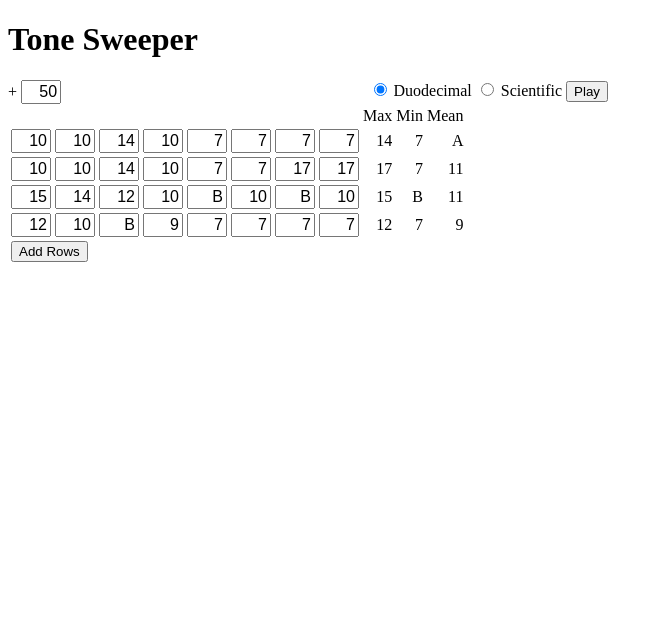
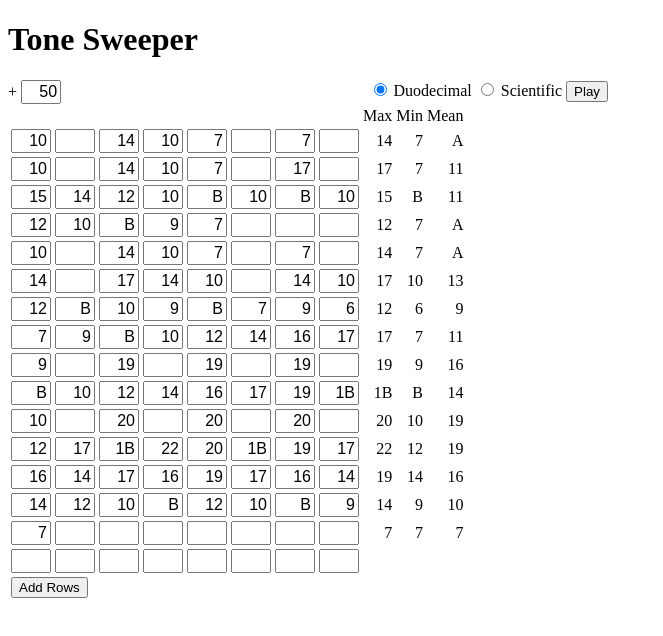
Before and after one commit to silloi/tonesweeper, a SvelteKit app: page / in a window 1280 px wide. Shown: the top 636 px of the page, without its empty margins (0-663 px from the left). Built offline with nearby package versions, Linux system fonts and the light colour scheme.

Commit message:
add play in input and sample song

```diff
--- a/src/components/InputValue.svelte
+++ b/src/components/InputValue.svelte
@@ -1,4 +1,6 @@
 <script lang="ts">
+	import * as Tone from 'tone';
+	import { convertNumberToTone } from '$lib/convert';
 	import {
 		parseIntFromDuodecimal,
 		stringifyIntToDuodecimal,
@@ -27,17 +29,28 @@
 		} else if (event.key === 'ArrowDown') {
 			value = valueOrZero - 1;
 		}
+
+		play(value, offset);
 	};
 
-	const handleChange = (event: Event) => {
+	const handleInput = (event: Event) => {
 		const target = event.target as HTMLInputElement;
 		const targetValue = target.value;
 		const parsed = parseIntFromDuodecimal(targetValue);
 		value = parsed;
+
+		play(value, offset);
+	};
+
+	const play = (value: number | null, offset: number | null) => {
+		const synth = new Tone.Synth().toDestination();
+
+		const keyNum = value !== null && offset ? value + offset : null;
+		keyNum && synth.triggerAttackRelease(convertNumberToTone(keyNum), '16n');
 	};
 </script>
 
-<input type="text" bind:value={literal} on:keydown={handleKeydown} on:change={handleChange} />
+<input type="text" bind:value={literal} on:keydown={handleKeydown} on:input={handleInput} />
 <input type="hidden" bind:value />
 
 <style>
--- /dev/null
+++ b/src/lib/convert.ts
@@ -0,0 +1,8 @@
+import { PITCH_CLASS_TO_ALPHABET } from '$lib/constants';
+
+export const convertNumberToTone = (keyNum: number) => {
+	const octave = Math.floor((keyNum - 12) / 12);
+	const pitchClass = keyNum % 12;
+	const tone = `${PITCH_CLASS_TO_ALPHABET[pitchClass]}${octave}`;
+	return tone;
+};
--- a/src/routes/+page.svelte
+++ b/src/routes/+page.svelte
@@ -1,27 +1,28 @@
 <script lang="ts">
 	import * as Tone from 'tone';
-	import { PITCH_CLASS_TO_ALPHABET } from '$lib/constants';
 
 	import Cell from '../components/Cell.svelte';
 	import Stats from '../components/Stats.svelte';
 	import InputValue from '../components/InputValue.svelte';
-
-	const convertNumberToTone = (keyNum: number) => {
-		const octave = Math.floor((keyNum - 12) / 12);
-		const pitchClass = keyNum % 12;
-		const tone = `${PITCH_CLASS_TO_ALPHABET[pitchClass]}${octave}`;
-		return tone;
-	};
+	import { convertNumberToTone } from '$lib/convert';
 
 	let sonatine = [
-		[12, 12, 16, 12, 7, 7, 7, 7],
-		[12, 12, 16, 12, 7, 7, 19, 19],
+		[12, null, 16, 12, 7, null, 7, null],
+		[12, null, 16, 12, 7, null, 19, null],
 		[17, 16, 14, 12, 11, 12, 11, 12],
-		[14, 12, 11, 9, 7, 7, 7, 7]
-		// [12, 12, 16, 12, 7, 7, 7, 7],
-		// [16, 16, 19, 16, 12, 12, 16, 12],
-		// [14, 11, 12, 9, 11, 7, 9, 6],
-		// [7, 9, 11, 12, 14, 16, 18, 19]
+		[14, 12, 11, 9, 7, null, null, null],
+		[12, null, 16, 12, 7, null, 7, null],
+		[16, null, 19, 16, 12, null, 16, 12],
+		[14, 11, 12, 9, 11, 7, 9, 6],
+		[7, 9, 11, 12, 14, 16, 18, 19],
+		[9, null, 21, null, 21, null, 21, null],
+		[11, 12, 14, 16, 18, 19, 21, 23],
+		[12, null, 24, null, 24, null, 24, null],
+		[14, 19, 23, 26, 24, 23, 21, 19],
+		[18, 16, 19, 18, 21, 19, 18, 16],
+		[16, 14, 12, 11, 14, 12, 11, 9],
+		[7, null, null, null, null, null, null, null],
+		[null, null, null, null, null, null, null, null]
 	];
 
 	let offset = 60;
```
